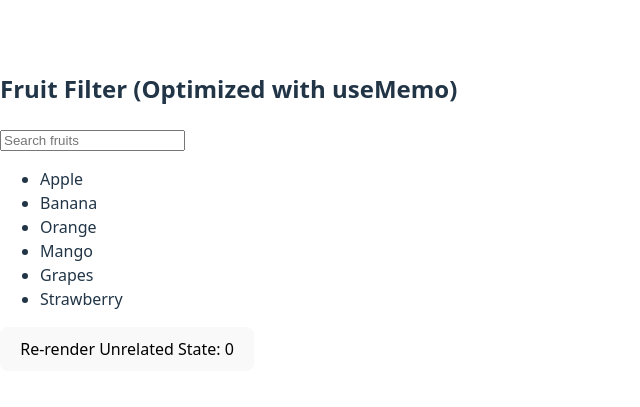
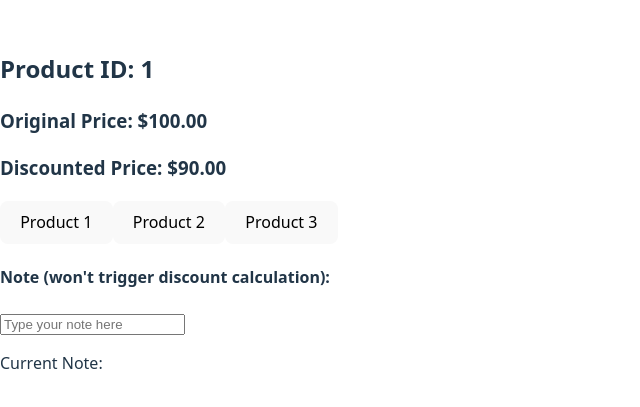
Before and after one commit to jvlcode/react-19-course, a React (Vite) app in the folder myapp/: page / in a window 1280 px wide. Shown: the part 189-596 px from the top of the page, without its empty margins (0-640 px from the left). Built offline with nearby package versions, Linux system fonts and the light colour scheme.

Commit message:
hooks: callback
in this example we memoize a function whenever the note added. the callback callled only when the product id changed

```diff
--- a/myapp/src/App.jsx
+++ b/myapp/src/App.jsx
@@ -15,6 +15,7 @@ import UseEffectExample from "./hooks/04-uselayouteffect/UseEffectExample"
 import Dashboard from "./hooks/05-usecontext/Dashboard"
 import UseRefExample from "./hooks/06-useref/UseRefExample"
 import UseMemoExample from "./hooks/07-usememo/UseMemoExample"
+import UseCallbackExample from "./hooks/08-usecallback/useCallbackExample"
 // import GreetingClass from './core-concepts/02-components/GreetingClass';
 function App() {
 
@@ -37,7 +38,8 @@ function App() {
   // </>
   // return <Dashboard />
   // return <UseRefExample/>
-  return <UseMemoExample/>
+  // return <UseMemoExample/>
+  return <UseCallbackExample/>
 }
 
 export default App
--- /dev/null
+++ b/myapp/src/hooks/08-usecallback/UseCallbackExample.jsx
@@ -0,0 +1,61 @@
+import React, { useState, useCallback, useEffect } from 'react';
+
+function ProductPriceCalculator() {
+  const [productId, setProductId] = useState(1);
+  const [price, setPrice] = useState(100);
+  const [discountedPrice, setDiscountedPrice] = useState(100);
+  const [note, setNote] = useState('');
+
+  // Simulate product price change when product ID changes
+  useEffect(() => {
+    const basePrices = {
+      1: 100,
+      2: 200,
+      3: 300,
+    };
+    setPrice(basePrices[productId] || 100);
+  }, [productId]);
+
+  // Callback to calculate discount, only recreated when productId or price changes
+  const calculateDiscount = useCallback(() => {
+    console.log('Calculating discount...'); // To demonstrate when it runs
+    let discount = 0;
+    if (productId === 1) discount = 0.1;
+    else if (productId === 2) discount = 0.15;
+    else if (productId === 3) discount = 0.2;
+
+    setDiscountedPrice(price - price * discount);
+  }, [productId, price]);
+
+  // Automatically recalculate discount when dependencies change
+  useEffect(() => {
+    calculateDiscount();
+  }, [calculateDiscount]);
+
+  return (
+    <div>
+      <h2>Product ID: {productId}</h2>
+      <h3>Original Price: ${price.toFixed(2)}</h3>
+      <h3>Discounted Price: ${discountedPrice.toFixed(2)}</h3>
+
+      <div>
+        <button onClick={() => setProductId(1)}>Product 1</button>
+        <button onClick={() => setProductId(2)}>Product 2</button>
+        <button onClick={() => setProductId(3)}>Product 3</button>
+      </div>
+
+      <div style={{ marginTop: '1em' }}>
+        <h4>Note (won't trigger discount calculation):</h4>
+        <input
+          type="text"
+          value={note}
+          onChange={(e) => setNote(e.target.value)}
+          placeholder="Type your note here"
+        />
+        <p>Current Note: {note}</p>
+      </div>
+    </div>
+  );
+}
+
+export default ProductPriceCalculator;
```
